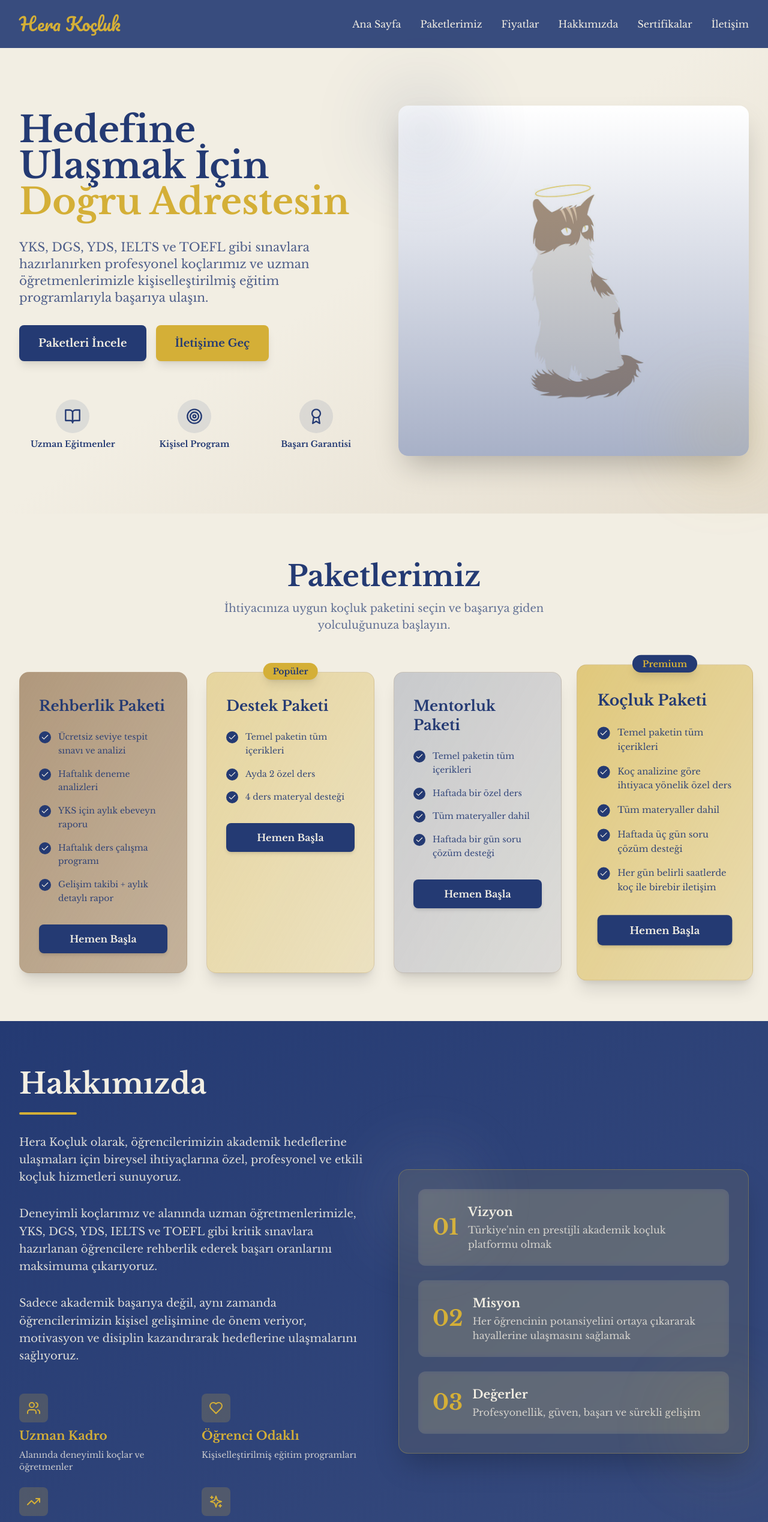
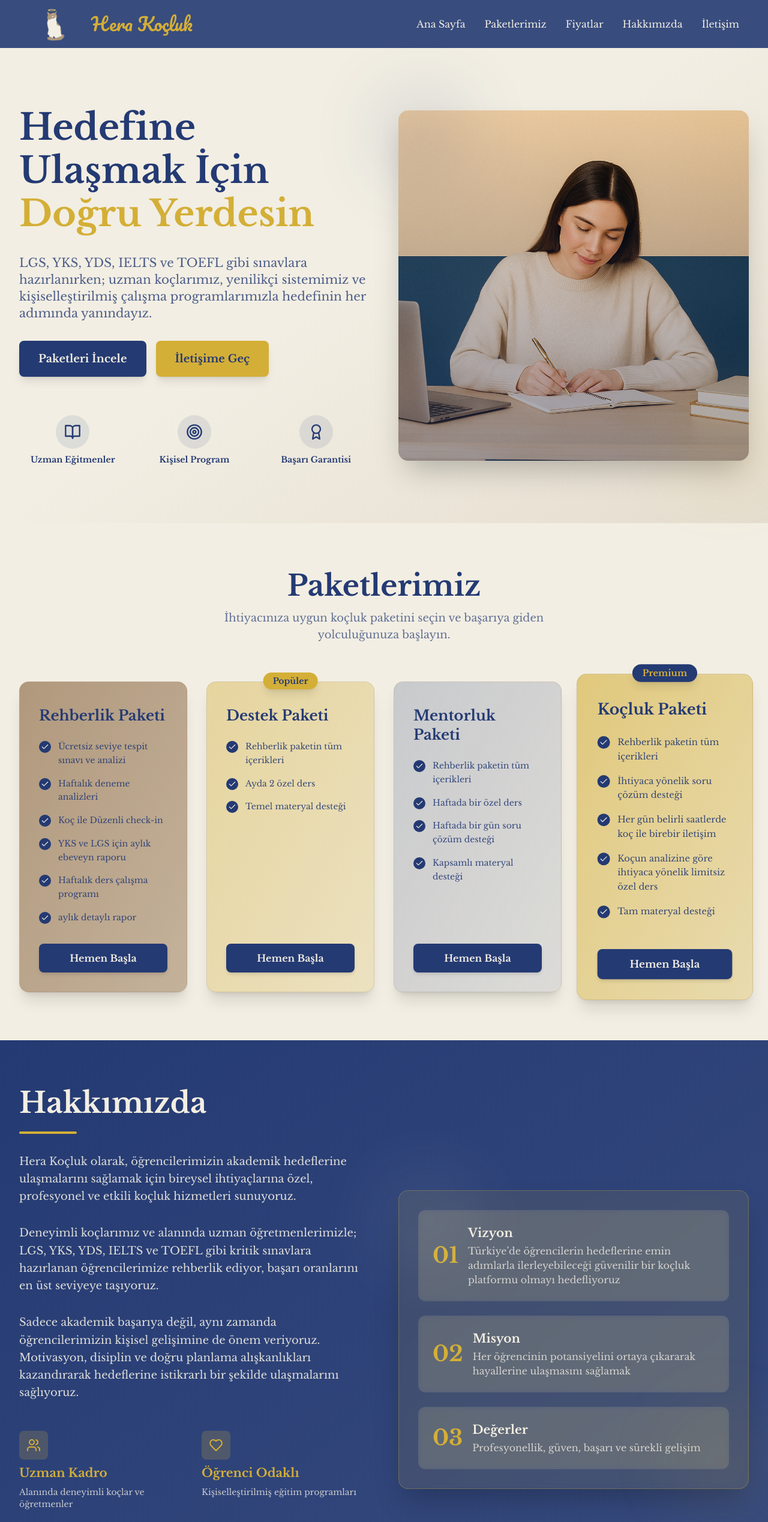
Before and after one commit to bou-slh/herakocluk, a React (Vite) app: page / in a window 1280 px wide. Shown: the top 2537 px of the page at 60% size. Built offline with nearby package versions, Linux system fonts and the light colour scheme.

Commit message:
images updated

```diff
--- a/src/components/About.tsx
+++ b/src/components/About.tsx
@@ -14,20 +14,17 @@ export default function About() {
             </div>
 
             <p className="text-lg text-cream/90 leading-relaxed">
-              Hera Koçluk olarak, öğrencilerimizin akademik hedeflerine ulaşmaları için
-              bireysel ihtiyaçlarına özel, profesyonel ve etkili koçluk hizmetleri sunuyoruz.
+              Hera Koçluk olarak, öğrencilerimizin akademik hedeflerine ulaşmalarını sağlamak için bireysel ihtiyaçlarına özel, profesyonel ve etkili koçluk hizmetleri sunuyoruz.
             </p>
 
             <p className="text-lg text-cream/90 leading-relaxed">
-              Deneyimli koçlarımız ve alanında uzman öğretmenlerimizle, YKS, DGS, YDS, IELTS
-              ve TOEFL gibi kritik sınavlara hazırlanan öğrencilere rehberlik ederek başarı
-              oranlarını maksimuma çıkarıyoruz.
+              Deneyimli koçlarımız ve alanında uzman öğretmenlerimizle; LGS, YKS, YDS, IELTS ve TOEFL gibi kritik sınavlara hazırlanan öğrencilerimize rehberlik ediyor, başarı oranlarını en üst seviyeye taşıyoruz.
             </p>
 
             <p className="text-lg text-cream/90 leading-relaxed">
-              Sadece akademik başarıya değil, aynı zamanda öğrencilerimizin kişisel gelişimine
-              de önem veriyor, motivasyon ve disiplin kazandırarak hedeflerine ulaşmalarını
-              sağlıyoruz.
+             Sadece akademik başarıya değil, aynı zamanda öğrencilerimizin kişisel gelişimine de önem veriyoruz.
+Motivasyon, disiplin ve doğru planlama alışkanlıkları kazandırarak hedeflerine istikrarlı bir şekilde ulaşmalarını sağlıyoruz.
+
             </p>
 
             <div className="grid grid-cols-2 gap-6 pt-4">
@@ -55,9 +52,9 @@ export default function About() {
                 <div className="w-12 h-12 bg-gold/20 rounded-lg flex items-center justify-center">
                   <TrendingUp className="text-gold" size={24} />
                 </div>
-                <h3 className="text-xl font-semibold text-gold">Kanıtlanmış Başarı</h3>
+                <h3 className="text-xl font-semibold text-gold">Sürekli Takip ve Destek</h3>
                 <p className="text-cream/80 text-sm">
-                  Yüksek başarı oranları ve memnuniyet
+                  Motivasyonun sürekliliği
                 </p>
               </div>
 
@@ -67,7 +64,7 @@ export default function About() {
                 </div>
                 <h3 className="text-xl font-semibold text-gold">Prestijli Hizmet</h3>
                 <p className="text-cream/80 text-sm">
-                  Akademik lüks ve kaliteli eğitim
+                 Güncel ve Güvenilir Kaynaklar
                 </p>
               </div>
             </div>
@@ -81,7 +78,7 @@ export default function About() {
                   <div>
                     <h4 className="text-xl font-semibold text-cream mb-1">Vizyon</h4>
                     <p className="text-cream/80">
-                      Türkiye'nin en prestijli akademik koçluk platformu olmak
+                      Türkiye’de öğrencilerin hedeflerine emin adımlarla ilerleyebileceği güvenilir bir koçluk platformu olmayı hedefliyoruz
                     </p>
                   </div>
                 </div>
--- a/src/components/Contact.tsx
+++ b/src/components/Contact.tsx
@@ -27,7 +27,7 @@ export default function Contact() {
   };
 
   const handleWhatsAppClick = () => {
-    window.open('https://wa.me/905XXXXXXXXX', '_blank');
+    window.open('https://wa.me/905515332633', '_blank');
   };
 
   return (
@@ -54,7 +54,7 @@ export default function Contact() {
                   </div>
                   <div>
                     <h4 className="text-cream font-semibold mb-1">Telefon</h4>
-                    <p className="text-cream/80">+90 (5XX) XXX XX XX</p>
+                    <p className="text-cream/80">+90 (551) 533 26 33</p>
                   </div>
                 </div>
 
--- a/src/components/Hero.tsx
+++ b/src/components/Hero.tsx
@@ -6,14 +6,13 @@ export default function Hero() {
       <div className="max-w-7xl mx-auto px-4 sm:px-6 lg:px-8 py-16 lg:py-24">
         <div className="grid lg:grid-cols-2 gap-12 items-center">
           <div className="space-y-8 animate-fade-in">
-            <h1 className="text-4xl sm:text-5xl lg:text-6xl font-bold text-navy leading-tight">
+            <h1 className="text-4xl sm:text-5xl lg:text-6xl font-bold text-navy leading-snugget" style={{ lineHeight: '1.2' }}>
               Hedefine Ulaşmak İçin{' '}
-              <span className="text-gold">Doğru Adrestesin</span>
+              <span className="text-gold">Doğru Yerdesin</span>
             </h1>
 
             <p className="text-lg sm:text-xl text-navy/80 leading-relaxed">
-              YKS, DGS, YDS, IELTS ve TOEFL gibi sınavlara hazırlanırken profesyonel koçlarımız
-              ve uzman öğretmenlerimizle kişiselleştirilmiş eğitim programlarıyla başarıya ulaşın.
+             LGS, YKS, YDS, IELTS ve TOEFL gibi sınavlara hazırlanırken; uzman koçlarımız, yenilikçi sistemimiz ve kişiselleştirilmiş çalışma programlarımızla hedefinin her adımında yanındayız.
             </p>
 
             <div className="flex flex-col sm:flex-row gap-4">
@@ -58,7 +57,7 @@ export default function Hero() {
           <div className="relative">
             <div className="relative rounded-2xl overflow-hidden shadow-2xl">
               <img
-                src="/hera.jpg"
+                src="/herap.png"
                 alt="Hera Koçluk"
                 className="w-full h-auto object-cover"
               />
--- a/src/components/Navigation.tsx
+++ b/src/components/Navigation.tsx
@@ -16,7 +16,7 @@ export default function Navigation({ isScrolled }: NavigationProps) {
     { href: isHomePage ? '#paketler' : '/#paketler', label: 'Paketlerimiz', isHash: true },
     { href: '/fiyatlar', label: 'Fiyatlar', isHash: false },
     { href: isHomePage ? '#hakkimizda' : '/#hakkimizda', label: 'Hakkımızda', isHash: true },
-    { href: isHomePage ? '#sertifikalar' : '/#sertifikalar', label: 'Sertifikalar', isHash: true },
+    // { href: isHomePage ? '#sertifikalar' : '/#sertifikalar', label: 'Sertifikalar', isHash: true },
     { href: isHomePage ? '#iletisim' : '/#iletisim', label: 'İletişim', isHash: true },
   ];
 
@@ -26,18 +26,33 @@ export default function Navigation({ isScrolled }: NavigationProps) {
         isScrolled ? 'bg-navy shadow-lg' : 'bg-navy/90 backdrop-blur-sm'
       }`}
     >
-      <div className="max-w-7xl mx-auto px-4 sm:px-6 lg:px-8">
+
+      <div className="max-w-7xl mx-auto px-4 sm:px-6 lg:px-12">
   <div className="flex justify-between items-center h-20">
           <Link
             to="/"
-            className="font-pacifico text-2xl sm:text-3xl text-gold hover:text-gold/80 transition-colors"
+            className="flex items-center gap-5 sm:gap-6 font-pacifico text-2xl sm:text-3xl text-gold hover:text-gold/80 transition-colors"
+            aria-label="Hera Koçluk ana sayfa"
           >
-            Hera Koçluk
+            {/* Logo image served from public/hera.jpg */}
+            {/* Prefer a transparent PNG logo if available, fall back to the existing JPG */}
+            <img
+              src={'/hera.png'}
+              alt="Hera Koçluk logo"
+              className="w-auto h-auto max-h-20 object-contain"
+              style={{ display: 'block' }}
+              loading="lazy"
+              onError={(e) => {
+                const target = e.currentTarget as HTMLImageElement;
+                if (target.src.endsWith('/hera.png')) target.src = '/hera.jpg';
+              }}
+            />
+
+            <span>Hera Koçluk</span>
           </Link>
 
           <div className="hidden md:flex space-x-8">
             {navLinks.map((link) => (
-              link.isHash ? (
               <a
                 key={link.href}
                 href={link.href}
@@ -45,15 +60,6 @@ export default function Navigation({ isScrolled }: NavigationProps) {
               >
                 {link.label}
               </a>
-              ) : (
-                <Link
-                  key={link.href}
-                  to={link.href}
-                  className="text-cream hover:text-gold transition-colors duration-200 text-sm lg:text-base"
-                >
-                  {link.label}
-                </Link>
-              )
             ))}
           </div>
 
--- a/src/components/Packages.tsx
+++ b/src/components/Packages.tsx
@@ -8,18 +8,19 @@ const packages = [
     features: [
       'Ücretsiz seviye tespit sınavı ve analizi',
       'Haftalık deneme analizleri',
-      'YKS için aylık ebeveyn raporu',
+      'Koç ile Düzenli check-in',
+      'YKS ve LGS için aylık ebeveyn raporu',
       'Haftalık ders çalışma programı',
-      'Gelişim takibi + aylık detaylı rapor',
+      'aylık detaylı rapor',
     ],
   },
   {
     title: 'Destek Paketi',
     color: 'from-gold/40 to-gold/20',
     features: [
-      'Temel paketin tüm içerikleri',
+      'Rehberlik paketin tüm içerikleri',
       'Ayda 2 özel ders',
-      '4 ders materyal desteği',
+      'Temel materyal desteği',
     ],
     popular: true,
   },
@@ -27,21 +28,21 @@ const packages = [
     title: 'Mentorluk Paketi',
     color: 'from-navy/20 to-navy/10',
     features: [
-      'Temel paketin tüm içerikleri',
+      'Rehberlik paketin tüm içerikleri',
       'Haftada bir özel ders',
-      'Tüm materyaller dahil',
       'Haftada bir gün soru çözüm desteği',
+      'Kapsamlı materyal desteği',
     ],
   },
   {
     title: 'Koçluk Paketi',
     color: 'from-gold/60 to-gold/30',
     features: [
-      'Temel paketin tüm içerikleri',
-      'Koç analizine göre ihtiyaca yönelik özel ders',
-      'Tüm materyaller dahil',
-      'Haftada üç gün soru çözüm desteği',
+     'Rehberlik paketin tüm içerikleri',
+      'İhtiyaca yönelik soru çözüm desteği',
       'Her gün belirli saatlerde koç ile birebir iletişim',
+      'Koçun analizine göre ihtiyaca yönelik limitsiz özel ders',
+      'Tam materyal desteği',
     ],
     premium: true,
   },
@@ -64,7 +65,7 @@ export default function Packages() {
           {packages.map((pkg, index) => (
             <div
               key={index}
-              className={`relative bg-gradient-to-br ${pkg.color} rounded-2xl p-8 shadow-xl hover:shadow-2xl transition-all duration-300 hover:-translate-y-2 border border-beige/30 ${
+              className={`relative flex flex-col min-h-[360px] h-full bg-gradient-to-br ${pkg.color} rounded-2xl p-8 shadow-xl hover:shadow-2xl transition-all duration-300 hover:-translate-y-2 border border-beige/30 ${
                 pkg.premium ? 'lg:scale-105' : ''
               }`}
             >
@@ -99,7 +100,7 @@ export default function Packages() {
 
               <Link
                 to="/fiyatlar"
-                className="block w-full text-center bg-navy text-cream py-3 rounded-lg hover:bg-navy/90 transition-colors duration-200 font-semibold shadow-md hover:shadow-lg"
+                className="mt-auto block w-full text-center bg-navy text-cream py-3 rounded-lg hover:bg-navy/90 transition-colors duration-200 font-semibold shadow-md hover:shadow-lg"
               >
                 Hemen Başla
               </Link>
```
Also changed, not shown: src/components/Certificates.tsx (+27 -27 lines), src/components/Footer.tsx (+4 -4 lines), src/pages/Fiyatlar.tsx (+3 -7 lines), public/hera.png (added), public/herap.png (added). Lines whose indentation alone changed are shown as unchanged.
